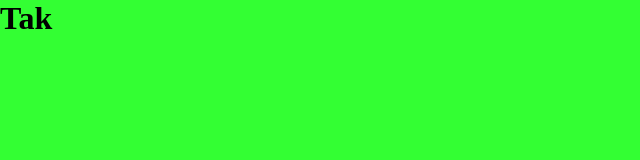
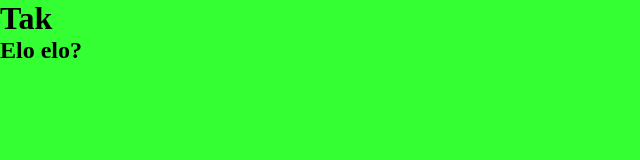
Before and after one commit to majones2137/teraz, a plain HTML site: page index.html in a window 1280 px wide. Shown: the whole page, without its empty margins (0-640 px from the left). Drawn offline with Linux system fonts and the light colour scheme.

Commit message:
Added h2

```diff
--- a/index.html
+++ b/index.html
@@ -10,6 +10,7 @@
 
 <body>
    <h1>Tak</h1>
+   <h2>Elo elo?</h2>
 </body>
 
 </html>
```
